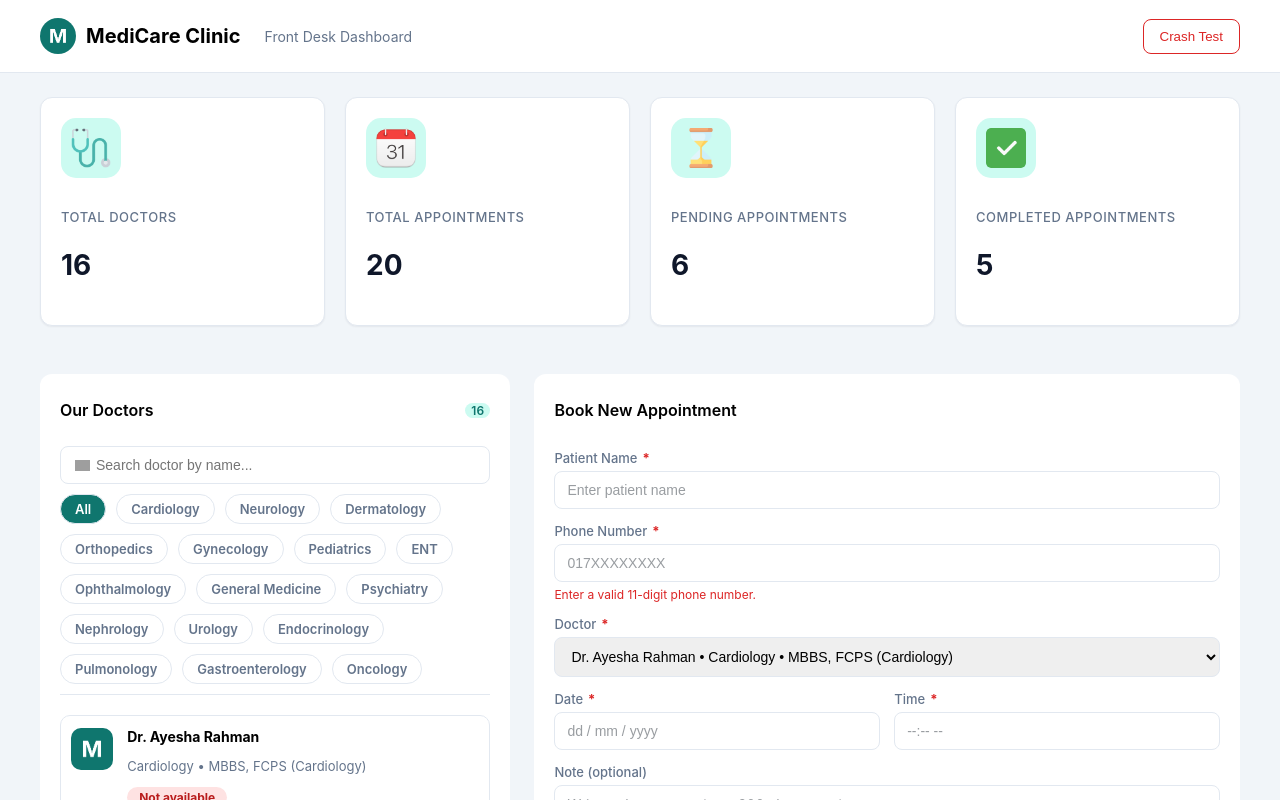
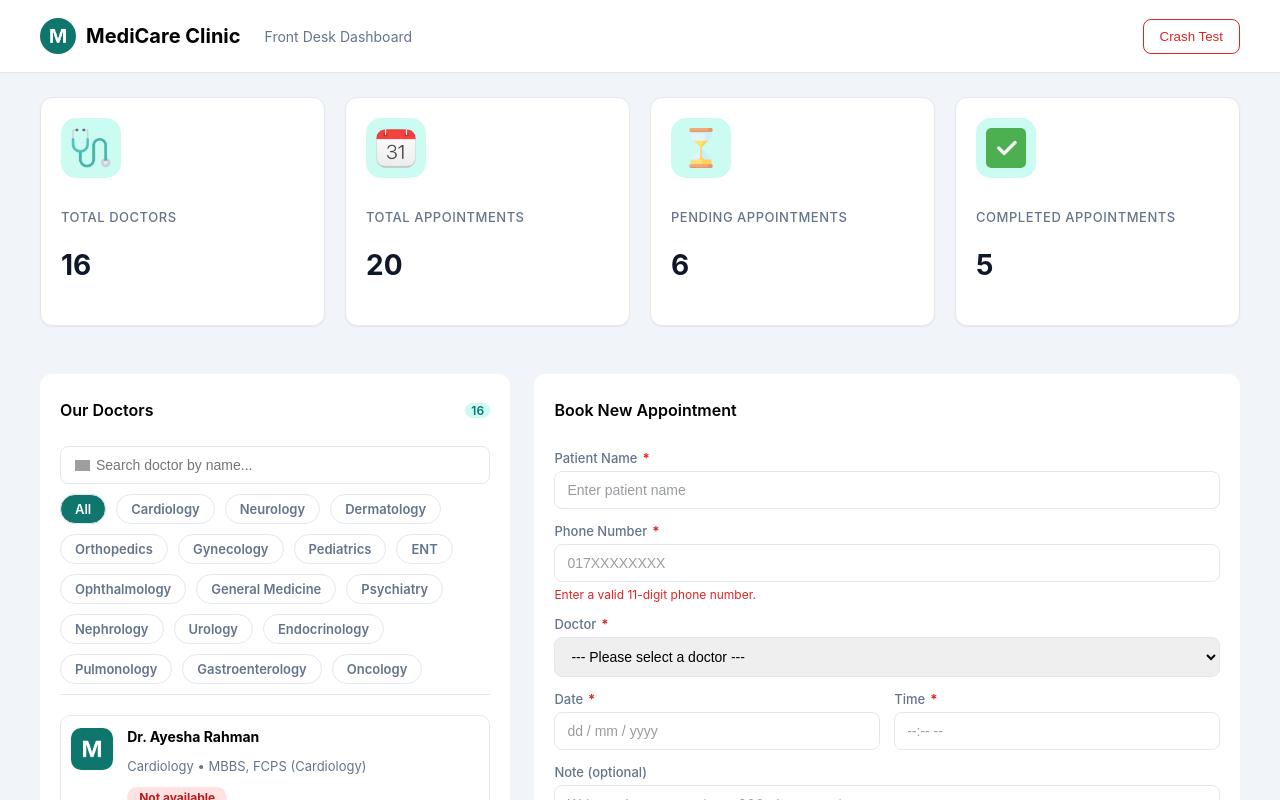
Before and after one commit to Kh-Tanjim-Ashraf/React-Defined, a React (Vite) app in the folder 4-hospital-appointment-dashboard-ui/medicare-dashboard/: page / in a window 1280 px wide. Shown: the top 800 px of the page. Built offline with nearby package versions, Linux system fonts and the light colour scheme; grey boxes are pictures that could not be loaded.

Commit message:
F4: Lift the state up of doctor-select-input field from `AppointmentForm` to `MainGrid` component, thus if a user clicked the select button in the doctor's list, that will be automatically selected in appointment form, also ensures the manual selection of doctors in the appointment form

```diff
--- a/4-hospital-appointment-dashboard-ui/medicare-dashboard/src/components/appointments/AppointmentForm.jsx
+++ b/4-hospital-appointment-dashboard-ui/medicare-dashboard/src/components/appointments/AppointmentForm.jsx
@@ -1,7 +1,11 @@
 import Button from "../ui/Button";
 import { useState } from "react";
 
-export default function AppointmentForm({ doctors }) {
+export default function AppointmentForm({
+  doctors,
+  selectedDoctor,
+  setSelectedDoctor,
+}) {
   const [dateInputType, setDateInputType] = useState("text");
   const [timeInputType, setTimeInputType] = useState("text");
 
@@ -40,9 +44,16 @@ export default function AppointmentForm({ doctors }) {
         <label htmlFor="doctor" className="doctor">
           <span>Doctor</span>
         </label>
-        <select id="doctor" name="doctor" required>
+        <select
+          id="doctor"
+          name="doctor"
+          value={selectedDoctor}
+          onChange={(e) => setSelectedDoctor(e.target.value)}
+          required
+        >
+          <option>--- Please select a doctor ---</option>
           {doctors.map((doctor) => (
-            <option key={doctor.id} value={doctor.id}>
+            <option key={doctor.id} value={doctor.name}>
               {doctor.name} • {doctor.department} • {doctor.specialization}
             </option>
           ))}
--- a/4-hospital-appointment-dashboard-ui/medicare-dashboard/src/components/doctors/DoctorCard.jsx
+++ b/4-hospital-appointment-dashboard-ui/medicare-dashboard/src/components/doctors/DoctorCard.jsx
@@ -4,10 +4,7 @@ import DoctorCardInformation from "./doctorList/DoctorCardInformation";
 import DoctorCardSelectButton from "./doctorList/DoctorCardSelectButton";
 import SearchIcon from "../../assets/search.png";
 
-export default function DoctorCard({ doctors }) {
-  const handleSelectDoctor = (doctorId) =>
-    console.log("Selected! ID:", doctorId);
-
+export default function DoctorCard({ doctors, handleSelectDoctor }) {
   return (
     <div className="doctor-list-card-wrapper">
       {/* Static Repeated Card */}
--- a/4-hospital-appointment-dashboard-ui/medicare-dashboard/src/components/doctors/DoctorList.jsx
+++ b/4-hospital-appointment-dashboard-ui/medicare-dashboard/src/components/doctors/DoctorList.jsx
@@ -1,9 +1,9 @@
 import DoctorCard from "./DoctorCard";
 
-export default function DoctorList({ doctors }) {
+export default function DoctorList({ doctors, handleSelectDoctor }) {
   return (
     <div className="doctor-list-container">
-      <DoctorCard doctors={doctors} />
+      <DoctorCard doctors={doctors} handleSelectDoctor={handleSelectDoctor} />
     </div>
   );
 }
--- a/4-hospital-appointment-dashboard-ui/medicare-dashboard/src/components/doctors/DoctorPanel.jsx
+++ b/4-hospital-appointment-dashboard-ui/medicare-dashboard/src/components/doctors/DoctorPanel.jsx
@@ -3,7 +3,7 @@ import DoctorFilter from "./DoctorFilter";
 import DoctorList from "./DoctorList";
 import DoctorPanelHeader from "./doctorPanel/DoctorPanelHeader";
 
-export default function DoctorPanel({ doctors }) {
+export default function DoctorPanel({ doctors, handleSelectDoctor }) {
   const [selectedDepartment, setSelectedDepartment] = useState("All");
   const [searchInputValue, setSearchInputValue] = useState(""); // React State: Search Input Field
   const departmentFilterContainerRef = useRef(null);
@@ -59,7 +59,10 @@ export default function DoctorPanel({ doctors }) {
         ref={departmentFilterContainerRef}
         onClick={handleFilterDoctorsByDepartment}
       />
-      <DoctorList doctors={filteredDoctors} />
+      <DoctorList
+        doctors={filteredDoctors}
+        handleSelectDoctor={handleSelectDoctor}
+      />
     </div>
   );
 }
--- a/4-hospital-appointment-dashboard-ui/medicare-dashboard/src/components/layout/MainGrid.jsx
+++ b/4-hospital-appointment-dashboard-ui/medicare-dashboard/src/components/layout/MainGrid.jsx
@@ -1,17 +1,32 @@
 import DoctorPanel from "../doctors/DoctorPanel";
 import AppointmentForm from "../appointments/AppointmentForm";
 import AppointmentList from "../appointments/AppointmentList";
+import { useState } from "react";
 
 export default function MainGrid({ doctors, appointments }) {
+  const [selectedDoctor, setSelectedDoctor] = useState("");
+
+  const handleSelectDoctor = (doctorId) => {
+    const doctor = doctors.filter((doctor) => doctor.id === doctorId)[0];
+    setSelectedDoctor(doctor.name);
+  };
+
   return (
     <div className="main-grid">
       {/* Doctor List, Search & Filter Container */}
       <div className="main-grid-left-container">
-        <DoctorPanel doctors={doctors} />
+        <DoctorPanel
+          doctors={doctors}
+          handleSelectDoctor={handleSelectDoctor}
+        />
       </div>
       {/* Appointment Form & List Container */}
       <div className="main-grid-right-container">
-        <AppointmentForm doctors={doctors} />
+        <AppointmentForm
+          doctors={doctors}
+          selectedDoctor={selectedDoctor}
+          setSelectedDoctor={setSelectedDoctor}
+        />
         <AppointmentList />
       </div>
     </div>
```
